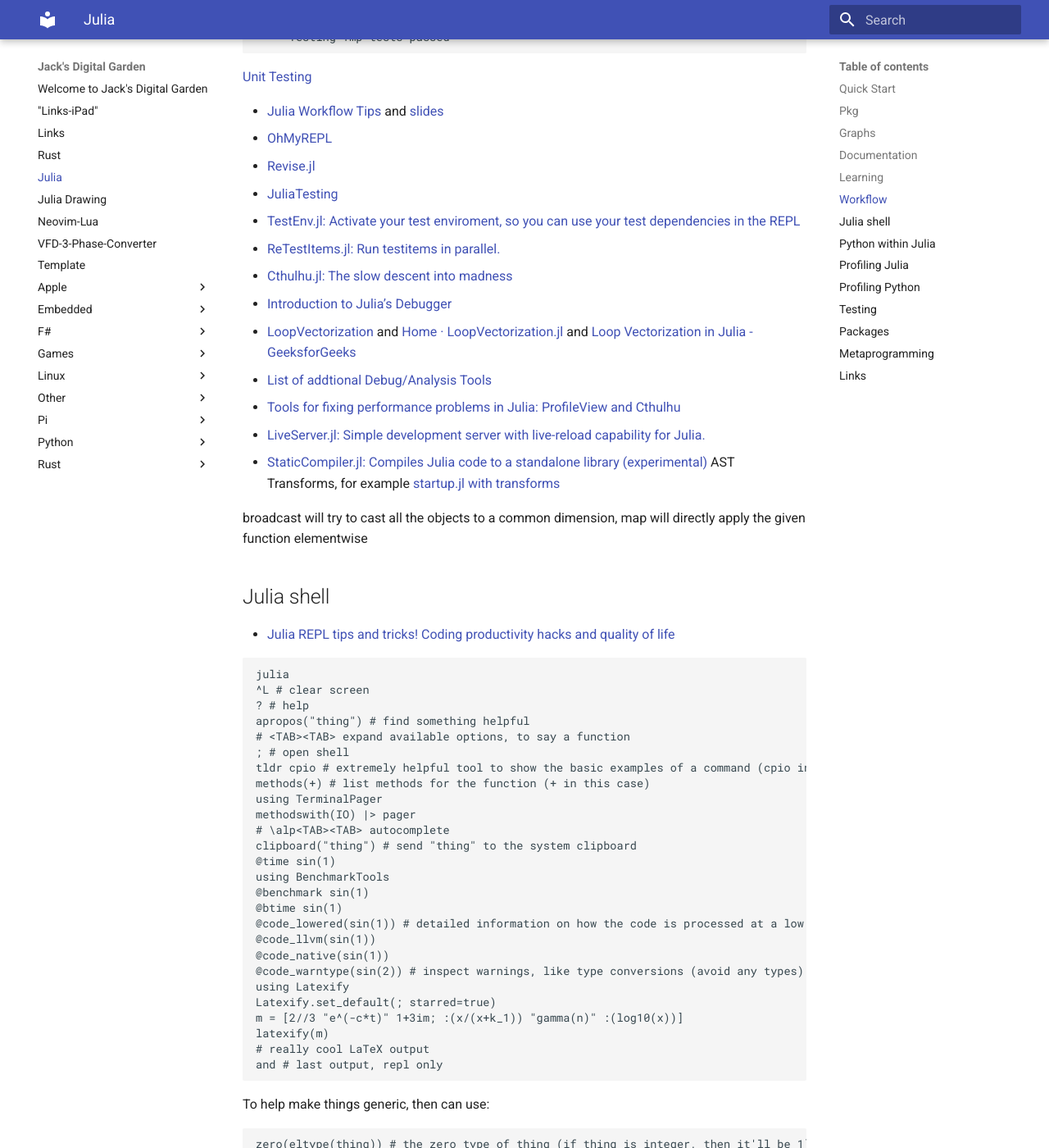
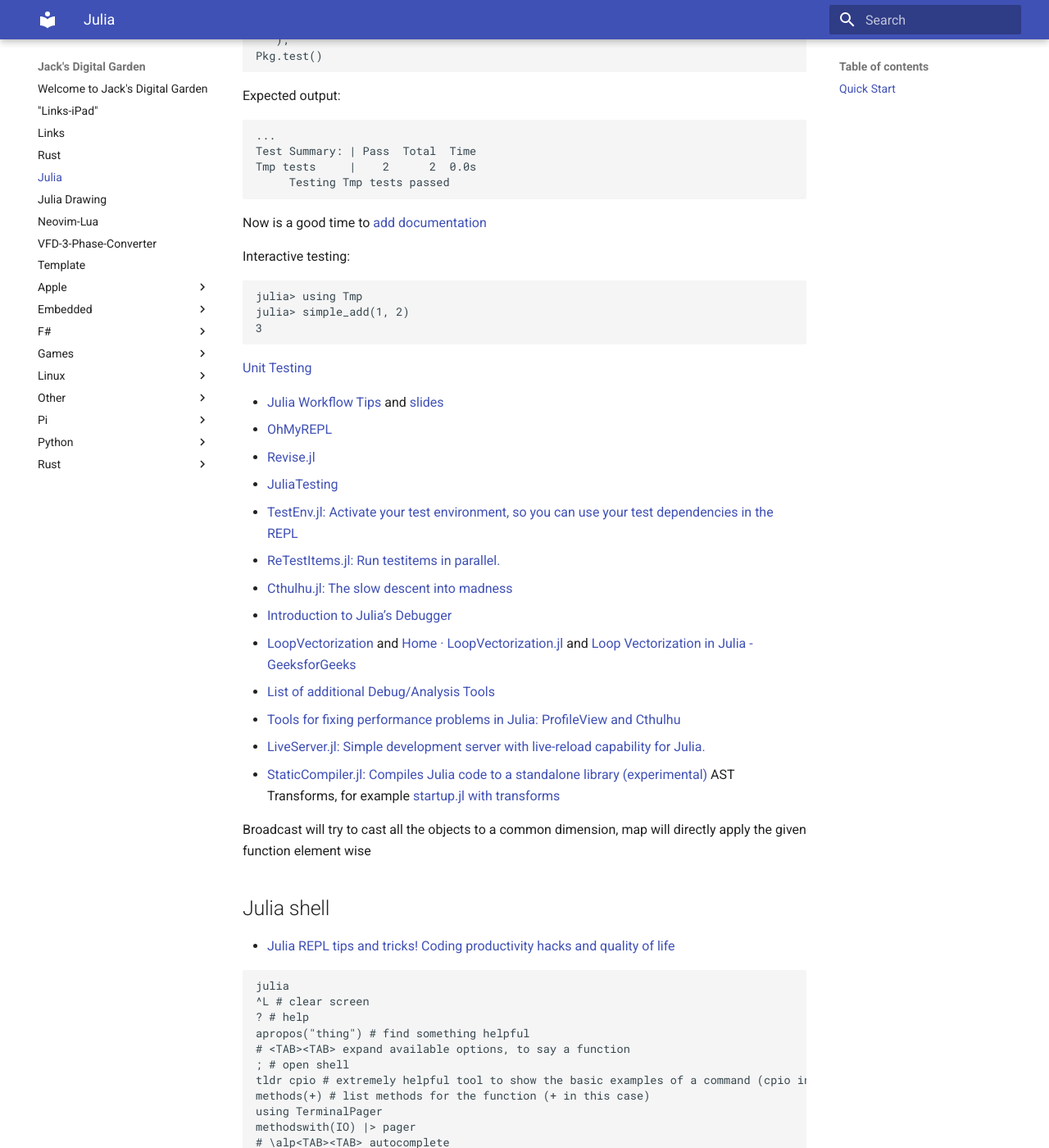
Before and after one commit to jchidley/mkdocs-material-test, an MkDocs documentation site: the page built from docs/2023-03-21-Julia.md, in a window 1280 px wide and 1400 px high, scrolled down 3345 px. Shown: the whole window at 82% size. Built offline with MkDocs 1.6.1 and Material for MkDocs 9.7.7, drawn with Linux system fonts in a browser that asks for light colours; some of the changed text lies outside the part shown.

Commit message:
julia tidy up

````diff
--- a/docs/2023-03-21-Julia.md
+++ b/docs/2023-03-21-Julia.md
@@ -8,6 +8,7 @@
 
 ## Quick Start
 
+[The Fast Track to julia or A quick and dirty overview of julia](https://cheatsheet.juliadocs.org/)
 On linux install [juliaup](https://github.com/JuliaLang/juliaup) and add a [shebang to Julia script](https://docs.julialang.org/en/v1/manual/faq/#How-do-I-pass-options-to-julia-using-#!/usr/bin/env?) and then `chmod +x` it.
 
 ```sh
@@ -36,8 +37,7 @@
 
 REPL history: `~/.julia/logs/repl_history.jl`
 
-## Pkg
-
+#
 Everything in julia is based on packages. Even the language server (at least in neovim) will not work without being run from a package.
 
 In vim, change directory to the current file (lcd changes it locally only - for the current window)
@@ -135,6 +141,8 @@
 ...
 ```
 
+Now write a function to pass the tests:
+
 ```julia
 write("src/Tmp.jl",
 """
@@ -159,24 +167,34 @@
      Testing Tmp tests passed
 ```
 
+Now is a good time to [add documentation](https://docs.julialang.org/en/v1/manual/documentation/)
+
+Interactive testing:
+
+```julia
+julia> using Tmp
+julia> simple_add(1, 2)
+3
+```
+
 [Unit Testing](https://docs.julialang.org/en/v1/stdlib/Test/)
 
 * [Julia Workflow Tips](https://youtu.be/qM9NtiYlXck) and [slides](bit.ly/3o8SY0R)
 * [OhMyREPL](https://kristofferc.github.io/OhMyREPL.jl/latest/)
 * [Revise.jl](https://timholy.github.io/Revise.jl/stable/)
 * [JuliaTesting](https://github.com/JuliaTesting)
-* [TestEnv.jl: Activate your test enviroment, so you can use your test dependencies in the REPL](https://github.com/JuliaTesting/TestEnv.jl)
+* [TestEnv.jl: Activate your test environment, so you can use your test dependencies in the REPL](https://github.com/JuliaTesting/TestEnv.jl)
 * [ReTestItems.jl: Run testitems in parallel.](https://github.com/JuliaTesting/ReTestItems.jl)
 * [Cthulhu.jl: The slow descent into madness](https://github.com/JuliaDebug/Cthulhu.jl)
 * [Introduction to Julia’s Debugger](https://webpages.csus.edu/fitzgerald/julia-debugger-tutorial/)
 * [LoopVectorization](https://github.com/JuliaSIMD/LoopVectorization.jl) and [Home · LoopVectorization.jl](https://juliasimd.github.io/LoopVectorization.jl/stable/) and [Loop Vectorization in Julia - GeeksforGeeks](https://www.geeksforgeeks.org/loop-vectorization-in-julia/)
-* [List of addtional Debug/Analysis Tools](https://github.com/JuliaDebug/Gallium.jl)
+* [List of additional Debug/Analysis Tools](https://github.com/JuliaDebug/Gallium.jl)
 * [Tools for fixing performance problems in Julia: ProfileView and Cthulhu](https://www.youtube.com/watch?v=pvduxLowpPY&t=283s)
 * [LiveServer.jl: Simple development server with live-reload capability for Julia.](https://github.com/tlienart/LiveServer.jl)
 * [StaticCompiler.jl: Compiles Julia code to a standalone library (experimental)](https://github.com/tshort/StaticCompiler.jl)
 AST Transforms, for example  [startup.jl with transforms](https://github.com/fredrikekre/.dotfiles/blob/master/.julia/config/startup.jl)
 
-broadcast will try to cast all the objects to a common dimension, map will directly apply the given function elementwise
+Broadcast will try to cast all the objects to a common dimension, map will directly apply the given function element wise
 
 ## Julia shell
 
````
Also changed, not shown: other parts of docs/2023-03-21-Julia.md (+8 -2 lines).
